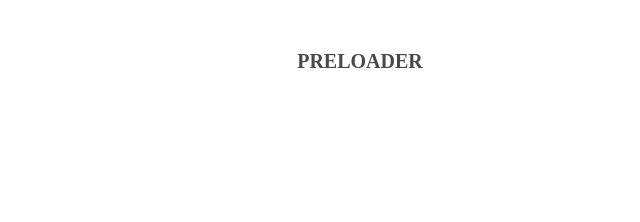
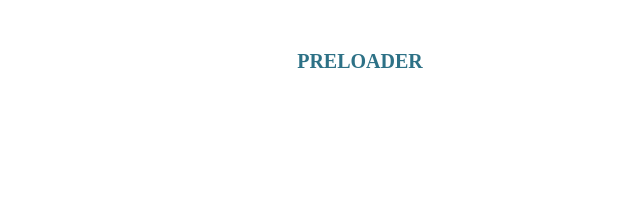
Before and after one commit to Bohdan2903/test-group, a plain HTML site: page Kovalenko/index.html in a window 1280 px wide. Shown: the top 222 px of the page, 280-920 px from the left. Drawn offline with Linux system fonts and the light colour scheme.

Commit message:
color changed

```diff
--- a/Kovalenko/css.css
+++ b/Kovalenko/css.css
@@ -6,7 +6,7 @@ h1 {
     margin-top: 50px;
     text-align: center;
     font-size: 20px;
-    color: #494949;
+    color: #2d7186;
     text-transform: uppercase;
 }
 
```
